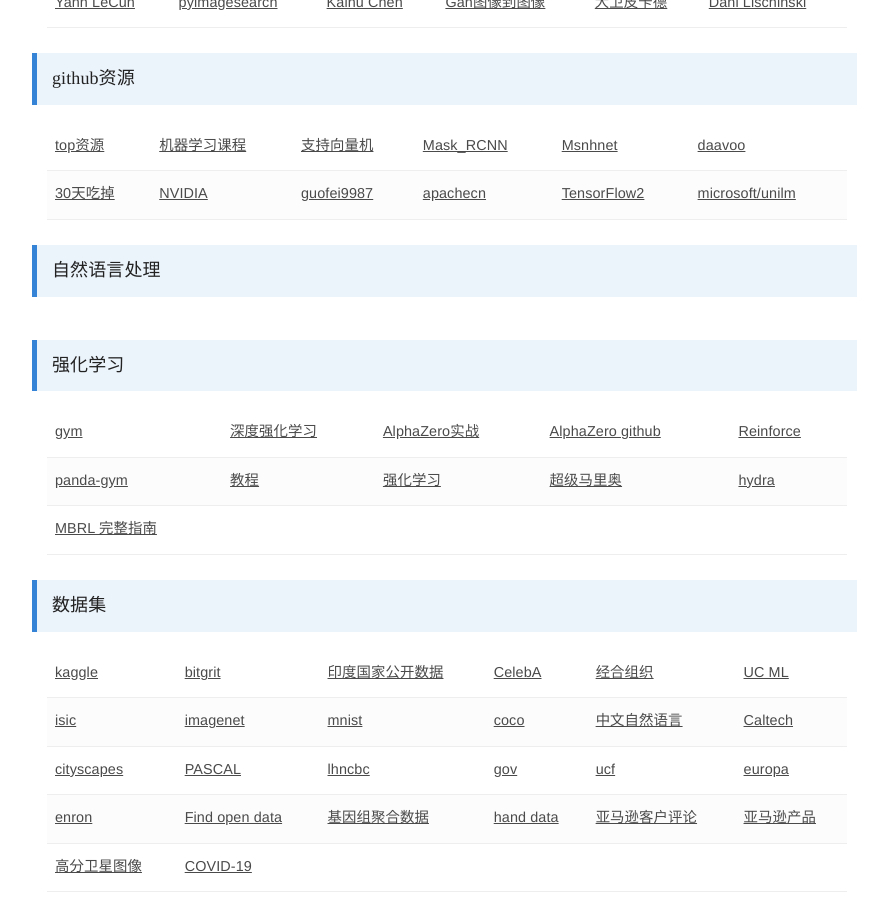
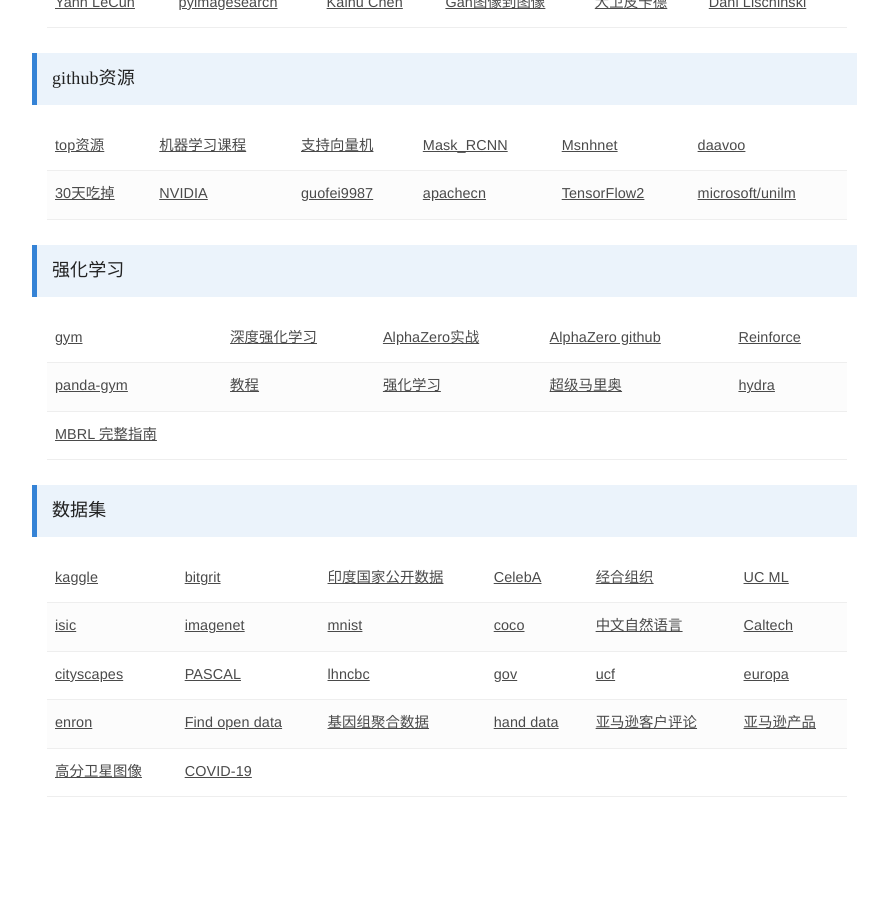
Before and after one commit to bashendixie/Machine_Learning_Notes, a Jekyll site: the page built from _docs/1、机器学习/机器学习课程.md, in a window 1280 px wide and 900 px high, scrolled down 667 px. Shown: the whole window, without its empty margins (343-1231 px from the left). Built offline with Jekyll 4.4.1, drawn with Linux system fonts in a browser that asks for light colours; some web fonts are replaced; after the commit the page ends 1510 px from its top, so only the background shows below that.

Commit message:
no message

```diff
--- a/_docs/1、机器学习/机器学习课程.md
+++ b/_docs/1、机器学习/机器学习课程.md
@@ -202,13 +202,6 @@
 	</tbody>
 </table>
 
-> 自然语言处理
-<table width="1033" style="font-size: 0.8em;">
-	<tbody>
-
-	</tbody>
-</table>
-
 > 强化学习
 <table width="1033" style="font-size: 0.8em;">
 	<tbody>
```
